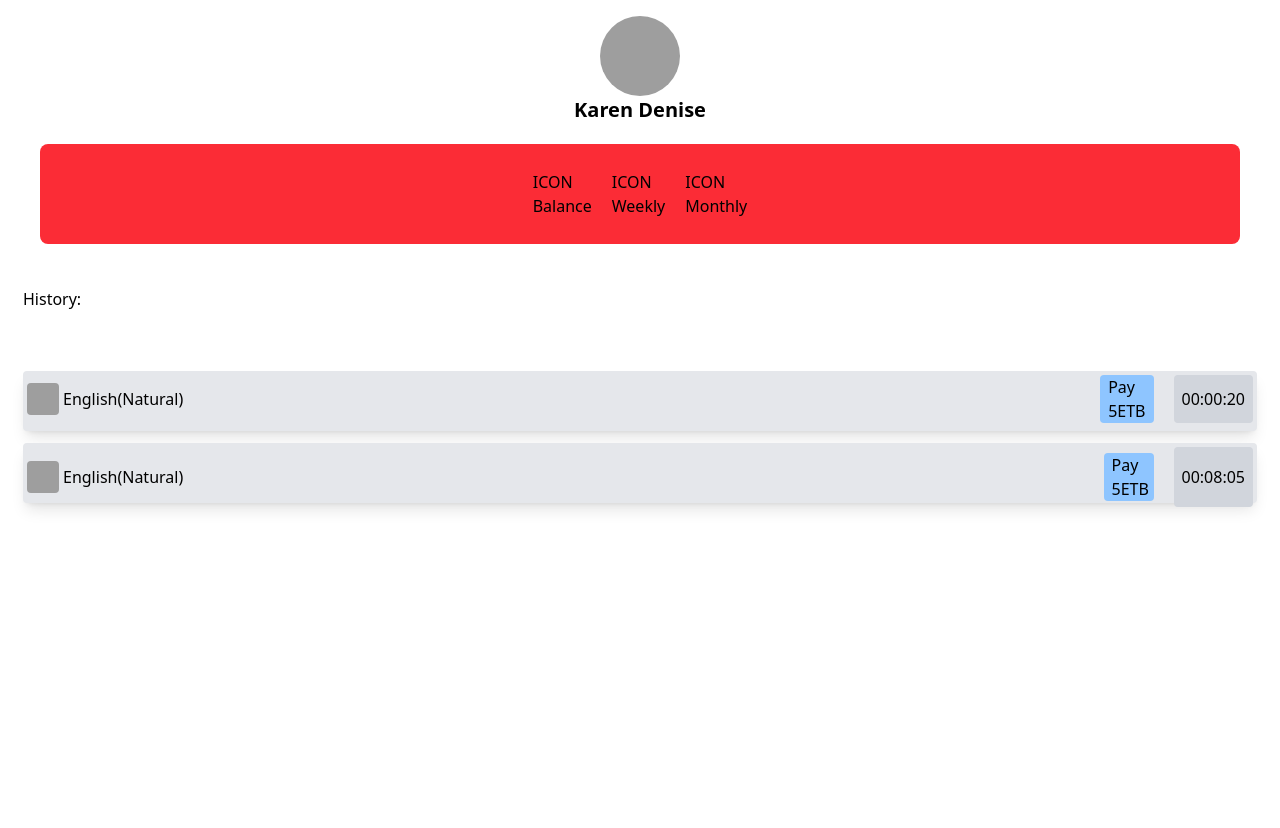
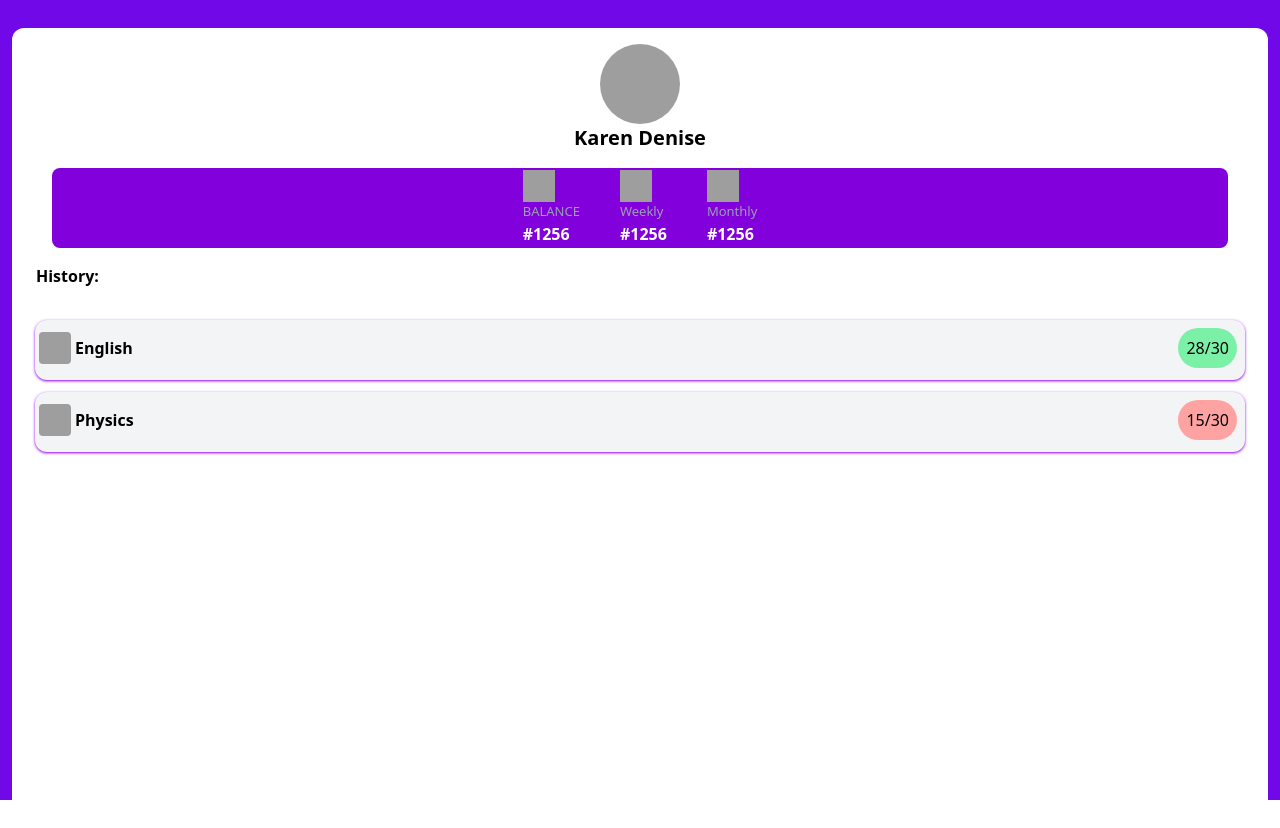
Before and after one commit to yohaboy/Triva, a Django app: page /profile/ in a window 1280 px wide. Before the commit the page ends 510 px from the top, so only its background shows below. Run offline with Django 5.2, Linux system fonts and the light colour scheme; grey boxes are pictures that could not be loaded.

Commit message:
front-index

```diff
--- a/base/templates/base/profile.html
+++ b/base/templates/base/profile.html
@@ -9,67 +9,69 @@
 </head>
 <body>
     <!-- main container -->
-    <div class="flex flex-col gap-5 h-screen mt-4">
+    <div class="h-screen bg-violet-700 p-3">
+        <div class="flex flex-col gap-4 mt-4 rounded-xl bg-white h-screen">
             <!-- profile image and name -->
-        <section class="flex flex-col items-center">
+            <section class="flex flex-col items-center pt-4">
                 <img src="#" class="h-[80px] w-[80px] rounded-full">
                 <div class="font-extrabold text-xl">Karen Denise</div>
             </section>
             <!-- Detailed Info -->
-        <section class="flex mx-10 h-[100px] rounded-lg gap-5 items-center justify-center bg-red-500">
+            <section class="flex mx-10 h-[80px] rounded-lg gap-10 items-center justify-center bg-purple-700">
                 <div class="flex flex-col">
-                <div>ICON</div>
-                <div>Balance</div>
+                    <div class="flex flex-col h-12-w-12">
+                        <img src="#" class="h-8 w-8">
+                        <h3 class="text-[13px] text-gray-400">BALANCE</h3>
+                    </div>
+                    <div class="text-white text-[16px] font-bold">#1256</div>
                 </div>
                 <div class="flex flex-col">
-                <div>ICON</div>
-                <div>Weekly</div>
+                    <div class="flex flex-col h-12-w-12">
+                        <img src="#" class="h-8 w-8">
+                        <h3 class="text-[13px] text-gray-400">Weekly</h3>
+                    </div>
+                    <div class="text-white text-[16px] font-bold">#1256</div>
                 </div>
                 <div class="flex flex-col">
-                <div>ICON</div>
-                <div>Monthly</div>
+                    <div class="flex flex-col h-12-w-12">
+                        <img src="#" class="h-8 w-8">
+                        <h3 class="text-[13px] text-gray-400">Monthly</h3>
+                    </div>
+                    <div class="text-white text-[16px] font-bold">#1256</div>
                 </div>
             </section>
 
-        <div class="m-[7px] mb-1 p-4"><h2>History:</h2></div>
+            <div class="ml-6 font-bold"><h2>History:</h2></div>
 
             <!-- History card -->
-        <section class="flex flex-col gap-3 h-2/5 m-[7px] mt-1 p-4">
+            <section class="flex flex-col gap-3 h-2/5 m-[7px] mt-0 p-4">
                 <!-- subject 1 -->
-            <span class="h-[60px] rounded shadow-lg bg-gray-200">
-                <div class="flex justify-between">
-                    <div class="flex gap-1 m-1 justify-center items-center">
+                <span class="h-[60px] rounded-xl shadow shadow-purple-600 bg-gray-100">
+                    <div class="flex justify-between items-center">
+                        <div class="flex gap-1 font-bold m-1 justify-center items-center">
                             <img src="#" class="h-8 w-8 rounded">
-                        <h3>English(Natural)</h3>
+                            <h3>English</h3>
                         </div>
-                    <div class="flex gap-5 m-1">
-                        <span class="flex flex-col rounded px-2 bg-blue-300">
-                            <div>Pay</div>
-                            <div>5ETB</div>
-                        </span>
-                        <span class="flex items-center rounded px-2 bg-gray-300"><h4>00:00:20</h4></span>
+                        <div class="flex justify-center items-center gap-5 m-1">
+                          <span class="rounded-full bg-green-300 p-2 m-1">28/30</span>
                         </div>
                     </div>
                 </span>
                 <!-- subject 2 -->
-            <span class="h-[60px] rounded shadow-lg bg-gray-200">
-                <div class="flex justify-between">
-                    <div class="flex gap-1 m-1 justify-center items-center">
+                <span class="h-[60px] rounded-xl shadow shadow-purple-600 bg-gray-100">
+                    <div class="flex justify-between items-center">
+                        <div class="flex gap-1 font-bold m-1 justify-center items-center">
                             <img src="#" class="h-8 w-8 rounded">
-                        <h3>English(Natural)</h3>
+                            <h3>Physics</h3>
                         </div>
-                    <div class="flex gap-5 m-1">
-                        <span class="flex flex-col rounded px-2 my-[6px] w-[50px] bg-blue-300">
-                            <div>Pay</div>
-                            <div>5ETB</div>
-                        </span>
-                        <span class="flex items-center rounded px-2 bg-gray-300"><h4>00:08:05</h4></span>
+                        <div class="flex justify-center items-center gap-5 m-1">
+                          <span class="rounded-full bg-red-300 p-2 m-1">15/30</span>
                         </div>
                     </div>
                 </span>
 
             </section>
-
+        </div>
     </div>
 </body>
 </html>
--- a/static/dist/output.css
+++ b/static/dist/output.css
@@ -8,33 +8,34 @@
       "Courier New", monospace;
     --color-red-300: oklch(0.808 0.114 19.571);
     --color-red-500: oklch(0.637 0.237 25.331);
-    --color-red-600: oklch(0.577 0.245 27.325);
+    --color-orange-200: oklch(0.901 0.076 70.697);
+    --color-orange-300: oklch(0.837 0.128 66.29);
     --color-orange-500: oklch(0.705 0.213 47.604);
+    --color-yellow-300: oklch(0.905 0.182 98.111);
     --color-yellow-400: oklch(0.852 0.199 91.936);
-    --color-yellow-600: oklch(0.681 0.162 75.834);
+    --color-green-300: oklch(0.871 0.15 154.449);
     --color-green-400: oklch(0.792 0.209 151.711);
     --color-green-600: oklch(0.627 0.194 149.214);
     --color-blue-300: oklch(0.809 0.105 251.813);
-    --color-blue-400: oklch(0.707 0.165 254.624);
-    --color-blue-500: oklch(0.623 0.214 259.815);
     --color-blue-600: oklch(0.546 0.245 262.881);
-    --color-blue-700: oklch(0.488 0.243 264.376);
+    --color-violet-700: oklch(0.491 0.27 292.581);
     --color-purple-300: oklch(0.827 0.119 306.383);
+    --color-purple-400: oklch(0.714 0.203 305.504);
     --color-purple-600: oklch(0.558 0.288 302.321);
-    --color-pink-600: oklch(0.592 0.249 0.584);
+    --color-purple-700: oklch(0.496 0.265 301.924);
+    --color-pink-300: oklch(0.823 0.12 346.018);
+    --color-gray-100: oklch(0.967 0.003 264.542);
     --color-gray-200: oklch(0.928 0.006 264.531);
     --color-gray-300: oklch(0.872 0.01 258.338);
+    --color-gray-400: oklch(0.707 0.022 261.325);
     --color-white: #fff;
     --spacing: 0.25rem;
     --text-lg: 1.125rem;
     --text-lg--line-height: calc(1.75 / 1.125);
     --text-xl: 1.25rem;
     --text-xl--line-height: calc(1.75 / 1.25);
-    --text-3xl: 1.875rem;
-    --text-3xl--line-height: calc(2.25 / 1.875);
     --font-weight-bold: 700;
     --font-weight-extrabold: 800;
-    --radius-sm: 0.25rem;
     --radius-lg: 0.5rem;
     --radius-xl: 0.75rem;
     --ease-in: cubic-bezier(0.4, 0, 1, 1);
@@ -366,68 +367,35 @@
   .m-3 {
     margin: calc(var(--spacing) * 3);
   }
-  .m-4 {
-    margin: calc(var(--spacing) * 4);
-  }
-  .m-\[6px\] {
-    margin: 6px;
-  }
   .m-\[7px\] {
     margin: 7px;
   }
-  .mx-2 {
-    margin-inline: calc(var(--spacing) * 2);
-  }
-  .mx-3 {
-    margin-inline: calc(var(--spacing) * 3);
-  }
-  .mx-4 {
-    margin-inline: calc(var(--spacing) * 4);
-  }
   .mx-10 {
     margin-inline: calc(var(--spacing) * 10);
   }
-  .my-0 {
-    margin-block: calc(var(--spacing) * 0);
-  }
-  .my-0\.5 {
-    margin-block: calc(var(--spacing) * 0.5);
-  }
-  .my-1 {
-    margin-block: calc(var(--spacing) * 1);
-  }
   .my-2 {
     margin-block: calc(var(--spacing) * 2);
   }
-  .my-3 {
-    margin-block: calc(var(--spacing) * 3);
-  }
-  .my-\[3px\] {
-    margin-block: 3px;
-  }
   .my-\[6px\] {
     margin-block: 6px;
   }
-  .my-\[10px\] {
-    margin-block: 10px;
-  }
-  .mt-1 {
-    margin-top: calc(var(--spacing) * 1);
+  .mt-0 {
+    margin-top: calc(var(--spacing) * 0);
+  }
+  .mt-2 {
+    margin-top: calc(var(--spacing) * 2);
+  }
+  .mt-3 {
+    margin-top: calc(var(--spacing) * 3);
   }
   .mt-4 {
     margin-top: calc(var(--spacing) * 4);
   }
-  .mr-2 {
-    margin-right: calc(var(--spacing) * 2);
-  }
-  .mr-3 {
-    margin-right: calc(var(--spacing) * 3);
-  }
   .mr-4 {
     margin-right: calc(var(--spacing) * 4);
   }
-  .mb-1 {
-    margin-bottom: calc(var(--spacing) * 1);
+  .ml-6 {
+    margin-left: calc(var(--spacing) * 6);
   }
   .box-border {
     box-sizing: border-box;
@@ -1037,26 +969,14 @@
   .gap-5 {
     gap: calc(var(--spacing) * 5);
   }
-  .gap-\[1\%\] {
-    gap: 1%;
-  }
-  .gap-\[5\%\] {
-    gap: 5%;
-  }
-  .gap-\[8\%\] {
-    gap: 8%;
+  .gap-10 {
+    gap: calc(var(--spacing) * 10);
   }
   .gap-\[10\%\] {
     gap: 10%;
   }
-  .gap-\[15\%\] {
-    gap: 15%;
-  }
   .gap-\[20\%\] {
     gap: 20%;
-  }
-  .gap-\[50\%\] {
-    gap: 50%;
   }
   .space-y-reverse {
     :where(& > :not(:last-child)) {
@@ -1290,17 +1207,8 @@
   .bg-blue-300 {
     background-color: var(--color-blue-300);
   }
-  .bg-blue-400 {
-    background-color: var(--color-blue-400);
-  }
-  .bg-blue-500 {
-    background-color: var(--color-blue-500);
-  }
-  .bg-blue-600 {
-    background-color: var(--color-blue-600);
-  }
-  .bg-blue-700 {
-    background-color: var(--color-blue-700);
+  .bg-gray-100 {
+    background-color: var(--color-gray-100);
   }
   .bg-gray-200 {
     background-color: var(--color-gray-200);
@@ -1308,23 +1216,29 @@
   .bg-gray-300 {
     background-color: var(--color-gray-300);
   }
+  .bg-green-300 {
+    background-color: var(--color-green-300);
+  }
   .bg-green-400 {
     background-color: var(--color-green-400);
   }
-  .bg-green-600 {
-    background-color: var(--color-green-600);
-  }
-  .bg-orange-500 {
-    background-color: var(--color-orange-500);
-  }
-  .bg-pink-600 {
-    background-color: var(--color-pink-600);
+  .bg-orange-200 {
+    background-color: var(--color-orange-200);
+  }
+  .bg-orange-300 {
+    background-color: var(--color-orange-300);
+  }
+  .bg-pink-300 {
+    background-color: var(--color-pink-300);
   }
   .bg-purple-300 {
     background-color: var(--color-purple-300);
   }
-  .bg-purple-600 {
-    background-color: var(--color-purple-600);
+  .bg-purple-400 {
+    background-color: var(--color-purple-400);
+  }
+  .bg-purple-700 {
+    background-color: var(--color-purple-700);
   }
   .bg-red-300 {
     background-color: var(--color-red-300);
@@ -1338,14 +1252,17 @@
   .bg-red-500\/\[50\%\] {
     background-color: color-mix(in oklab, var(--color-red-500) 50%, transparent);
   }
-  .bg-red-600 {
-    background-color: var(--color-red-600);
+  .bg-violet-700 {
+    background-color: var(--color-violet-700);
+  }
+  .bg-white {
+    background-color: var(--color-white);
+  }
+  .bg-yellow-300 {
+    background-color: var(--color-yellow-300);
   }
   .bg-yellow-400 {
     background-color: var(--color-yellow-400);
-  }
-  .bg-yellow-600 {
-    background-color: var(--color-yellow-600);
   }
   .-bg-conic {
     --tw-gradient-position: in oklab;
@@ -1531,6 +1460,12 @@
   .py-1 {
     padding-block: calc(var(--spacing) * 1);
   }
+  .py-3 {
+    padding-block: calc(var(--spacing) * 3);
+  }
+  .pt-4 {
+    padding-top: calc(var(--spacing) * 4);
+  }
   .text-center {
     text-align: center;
   }
@@ -1585,14 +1516,32 @@
     font-size: var(--text-xl);
     line-height: var(--tw-leading, var(--text-xl--line-height));
   }
+  .text-\[1px\] {
+    font-size: 1px;
+  }
   .text-\[10px\] {
     font-size: 10px;
   }
+  .text-\[11px\] {
+    font-size: 11px;
+  }
+  .text-\[12px\] {
+    font-size: 12px;
+  }
+  .text-\[13px\] {
+    font-size: 13px;
+  }
   .text-\[14px\] {
     font-size: 14px;
   }
+  .text-\[15px\] {
+    font-size: 15px;
+  }
   .text-\[16px\] {
     font-size: 16px;
+  }
+  .text-\[17px\] {
+    font-size: 17px;
   }
   .text-\[18px\] {
     font-size: 18px;
@@ -1682,6 +1631,9 @@
   .\[color\:red\]\/50\! {
     color: color-mix(in oklab, red 50%, transparent) !important;
   }
+  .text-gray-400 {
+    color: var(--color-gray-400);
+  }
   .text-white {
     color: var(--color-white);
   }
@@ -1856,8 +1804,17 @@
     --tw-inset-ring-shadow: inset 0 0 0 1px var(--tw-inset-ring-color, currentColor);
     box-shadow: var(--tw-inset-shadow), var(--tw-inset-ring-shadow), var(--tw-ring-offset-shadow), var(--tw-ring-shadow), var(--tw-shadow);
   }
+  .shadow-blue-600 {
+    --tw-shadow-color: var(--color-blue-600);
+  }
+  .shadow-green-600 {
+    --tw-shadow-color: var(--color-green-600);
+  }
   .shadow-initial {
     --tw-shadow-color: initial;
+  }
+  .shadow-purple-600 {
+    --tw-shadow-color: var(--color-purple-600);
   }
   .inset-shadow-initial {
     --tw-inset-shadow-color: initial;
@@ -2229,6 +2186,48 @@
   inherits: false;
   initial-value: 0;
 }
+@property --tw-gradient-position {
+  syntax: "*";
+  inherits: false;
+}
+@property --tw-gradient-from {
+  syntax: "<color>";
+  inherits: false;
+  initial-value: #0000;
+}
+@property --tw-gradient-via {
+  syntax: "<color>";
+  inherits: false;
+  initial-value: #0000;
+}
+@property --tw-gradient-to {
+  syntax: "<color>";
+  inherits: false;
+  initial-value: #0000;
+}
+@property --tw-gradient-stops {
+  syntax: "*";
+  inherits: false;
+}
+@property --tw-gradient-via-stops {
+  syntax: "*";
+  inherits: false;
+}
+@property --tw-gradient-from-position {
+  syntax: "<length-percentage>";
+  inherits: false;
+  initial-value: 0%;
+}
+@property --tw-gradient-via-position {
+  syntax: "<length-percentage>";
+  inherits: false;
+  initial-value: 50%;
+}
+@property --tw-gradient-to-position {
+  syntax: "<length-percentage>";
+  inherits: false;
+  initial-value: 100%;
+}
 @property --tw-leading {
   syntax: "*";
   inherits: false;
```
Also changed, not shown: other parts of static/dist/output.css (+16 -51 lines), base/templates/base/index.html (+20 -20 lines), base/templates/base/rank.html (+21 -0 lines). Lines whose indentation alone changed are shown as unchanged.
